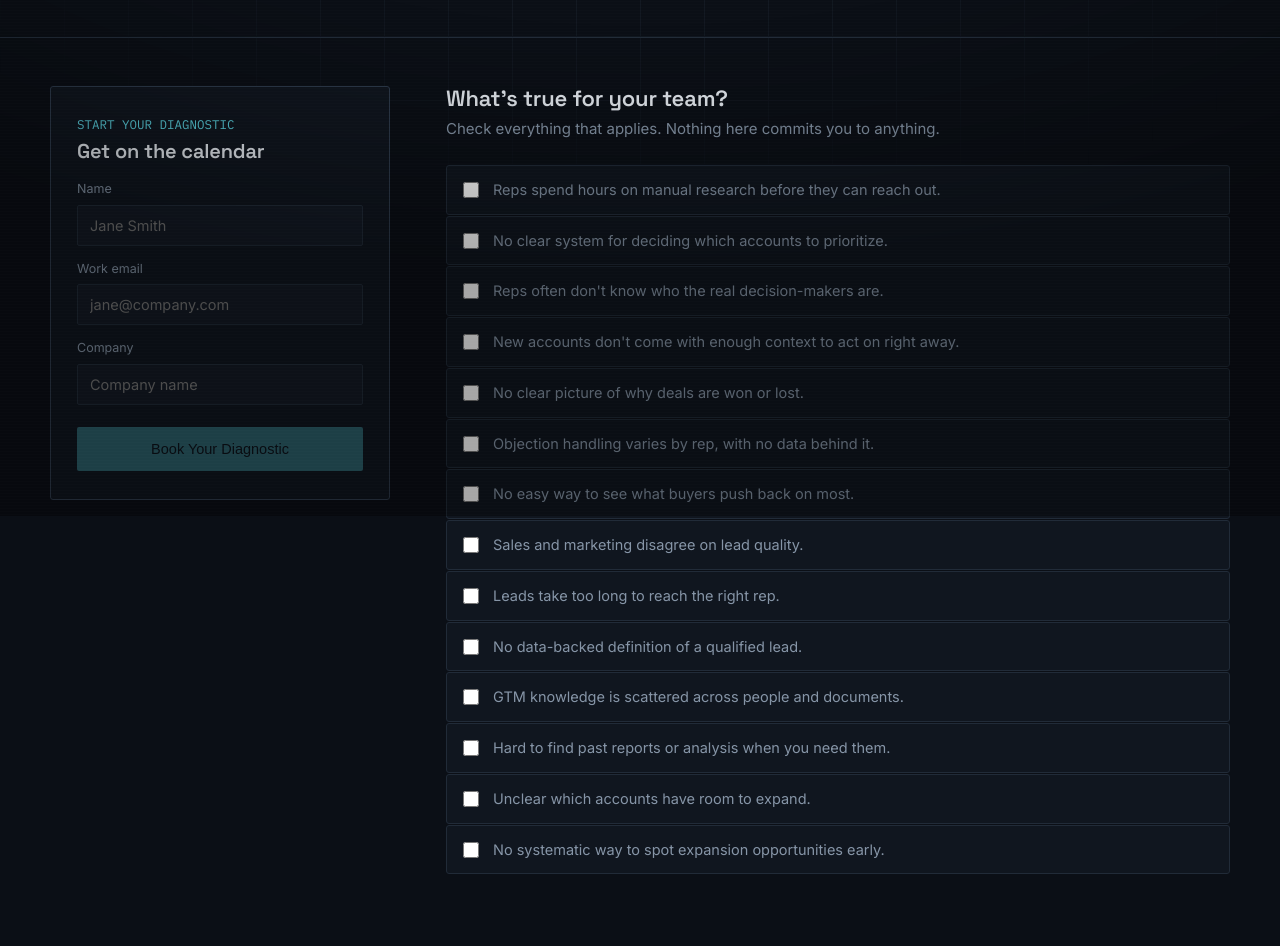
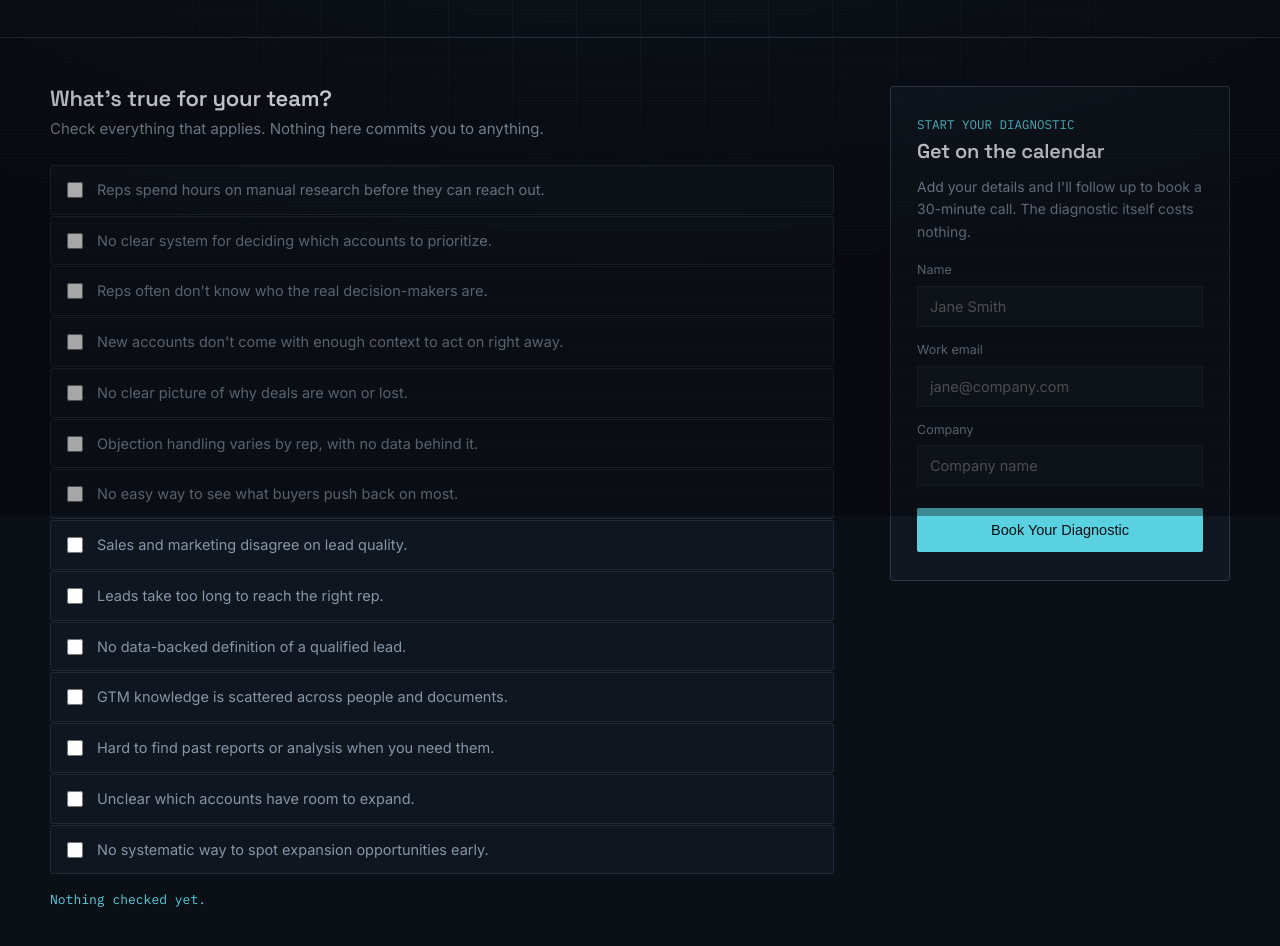
Before and after one commit to Xsing33/xsingletary.com---website, a Next.js app: page /diagnostic in a window 1280 px wide. Shown: the part 284-1230 px from the top of the page. Built offline with nearby package versions, Linux system fonts and the light colour scheme.

Commit message:
Findability + conversion: OG/Twitter cards + share image, canonicals, Person/ProfessionalService schema, query-led titles, diagnostic checklist-first + live button feedback, guarantee beside CTA, sitemap lastmod

```diff
--- a/app/diagnostic/page.tsx
+++ b/app/diagnostic/page.tsx
@@ -2,9 +2,10 @@ import Nav from "@/components/Nav";
 import DiagnosticForm from "@/components/DiagnosticForm";
 
 export const metadata = {
-  title: "Diagnostic Checklist — Xavier Singletary",
+  title: "What's costing you pipeline? A 2-minute diagnostic",
   description:
     "Two-minute diagnostic: check what's true for your GTM stack, get on the calendar for a call built around what you check.",
+  alternates: { canonical: "/diagnostic" },
 };
 
 export default function DiagnosticPage() {
--- a/app/faq/page.tsx
+++ b/app/faq/page.tsx
@@ -14,7 +14,7 @@ function load(): Tier[] {
 }
 
 export const metadata: Metadata = {
-  title: "GTM Engineering FAQ — Xavier Singletary",
+  title: "GTM engineering FAQ: scoring, intent data, call analysis",
   description:
     "Direct answers on GTM engineering: account scoring, lead scoring from closed-won data, replacing intent data, call analysis, ICP models, and what a GTM engineer actually does.",
   alternates: { canonical: "https://xsingletary.com/faq" },
--- a/app/globals.css
+++ b/app/globals.css
@@ -345,6 +345,12 @@ section{ padding:100px 0; }
 .cta-block{ border-top:1px solid var(--line); padding:110px 0 90px; text-align:center; }
 .cta-block h2{ font-size:34px; max-width:620px; margin:0 auto 20px; }
 .cta-block p{ color:var(--text-dim); font-size:16px; max-width:460px; margin:0 auto 40px; }
+.cta-block .cta-guarantee{
+  color:var(--text); font-size:16.5px; line-height:1.6; max-width:620px;
+  margin:0 auto 34px; padding:18px 24px; border:1px solid var(--line);
+  border-left:3px solid var(--cyan); border-radius:3px; background:var(--bg-panel);
+  text-align:left;
+}
 footer{ border-top:1px solid var(--line); padding:32px 0; font-size:14.5px; color:var(--text-faint); display:flex; justify-content:space-between; }
 
 @media (max-width: 860px){
@@ -372,7 +378,7 @@ footer{ border-top:1px solid var(--line); padding:32px 0; font-size:14.5px; colo
 .diagnostic-page header h1{ font-size:32px; max-width:640px; }
 .diagnostic-page header p{ margin-top:14px; color:var(--text-dim); font-size:16px; max-width:560px; line-height:1.6; }
 
-.diagnostic-page main{ padding:48px 0 100px; display:grid; grid-template-columns: 340px 1fr; gap:56px; align-items:start; }
+.diagnostic-page main{ padding:48px 0 100px; display:grid; grid-template-columns: 1fr 340px; gap:56px; align-items:start; }
 
 .diagnostic-page .form-panel{
   position:sticky; top:32px;
@@ -382,7 +388,11 @@ footer{ border-top:1px solid var(--line); padding:32px 0; font-size:14.5px; colo
   border-radius:3px;
 }
 .diagnostic-page .form-title{ font-family:'IBM Plex Mono', monospace; font-size:12.5px; color:var(--cyan); margin-bottom:6px; }
-.diagnostic-page .form-panel h2{ font-size:20px; margin-bottom:18px; }
+.diagnostic-page .form-panel h2{ font-size:20px; margin-bottom:14px; }
+.diagnostic-page .form-note{ color:var(--text-dim); font-size:14px; line-height:1.6; margin-bottom:18px; }
+.diagnostic-page .check-count{
+  margin-top:16px; font-family:'IBM Plex Mono', monospace; font-size:13px; color:var(--cyan);
+}
 
 .diagnostic-page .field{ margin-bottom:14px; }
 .diagnostic-page .field label{ display:block; font-size:12.5px; color:var(--text-dim); margin-bottom:6px; }
--- a/app/layout.tsx
+++ b/app/layout.tsx
@@ -1,16 +1,93 @@
 import type { Metadata } from "next";
 import "./globals.css";
 
+const SITE = "https://xsingletary.com";
+const TAGLINE = "GTM engineering systems for Series B/C sales teams";
+const DESC =
+  "I build the systems that tell sales reps who to call, why now, and what to say, on the tools you already pay for.";
+
 export const metadata: Metadata = {
-  title: "Xavier Singletary: GTM Engineering, Not Another Tool",
-  description:
-    "GTM engineering systems for Series B/C sales and marketing teams. The tools aren't the problem. The connections between them are.",
+  metadataBase: new URL(SITE),
+  title: {
+    default: `${TAGLINE} | Xavier Singletary`,
+    template: "%s | Xavier Singletary",
+  },
+  description: DESC,
+  alternates: { canonical: "/" },
+  robots: { index: true, follow: true },
+  openGraph: {
+    type: "website",
+    url: SITE,
+    siteName: "Xavier Singletary",
+    title: `${TAGLINE} | Xavier Singletary`,
+    description: DESC,
+    images: [
+      {
+        url: "/og.png",
+        width: 1200,
+        height: 630,
+        alt: "Xavier Singletary — GTM engineering systems for Series B/C sales teams",
+      },
+    ],
+  },
+  twitter: {
+    card: "summary_large_image",
+    title: `${TAGLINE} | Xavier Singletary`,
+    description: DESC,
+    images: ["/og.png"],
+  },
+};
+
+// Who he is and what he sells, for answer engines and search.
+const jsonLd = {
+  "@context": "https://schema.org",
+  "@graph": [
+    {
+      "@type": "Person",
+      "@id": `${SITE}/#person`,
+      name: "Xavier Singletary",
+      jobTitle: "GTM Engineer",
+      url: SITE,
+      description:
+        "GTM engineer who builds pipeline systems for Series B/C sales and marketing teams: account scoring, lead scoring, call intelligence, and contact enrichment on the tools a company already pays for.",
+      knowsAbout: [
+        "GTM engineering",
+        "account prioritization",
+        "lead scoring",
+        "call intelligence",
+        "sales pipeline automation",
+        "contact enrichment",
+      ],
+    },
+    {
+      "@type": "ProfessionalService",
+      "@id": `${SITE}/#service`,
+      name: "Xavier Singletary — GTM Engineering",
+      url: SITE,
+      description: DESC,
+      founder: { "@id": `${SITE}/#person` },
+      areaServed: "US",
+      serviceType: "GTM engineering systems",
+      image: `${SITE}/og.png`,
+    },
+    {
+      "@type": "WebSite",
+      "@id": `${SITE}/#website`,
+      url: SITE,
+      name: "Xavier Singletary",
+      publisher: { "@id": `${SITE}/#person` },
+    },
+  ],
 };
 
 export default function RootLayout({ children }: LayoutProps<"/">) {
   return (
     <html lang="en">
       <body>
+        <script
+          type="application/ld+json"
+          dangerouslySetInnerHTML={{ __html: JSON.stringify(jsonLd) }}
+        />
         <div className="grid-bg"></div>
         <div className="scanlines"></div>
         <div className="vignette"></div>
--- a/components/CtaFooter.tsx
+++ b/components/CtaFooter.tsx
@@ -5,6 +5,10 @@ export default function CtaFooter() {
     <>
       <section className="cta-block" id="book">
         <div className="wrap">
+          <p className="cta-guarantee">
+            If your reps don&apos;t tell me it saves them 30 minutes a day in the first week,
+            you don&apos;t pay the final invoice. You keep the ICP report regardless.
+          </p>
           <a href={BOOKING_URL} className="btn-primary" target="_blank" rel="noopener noreferrer">
             Book a 30-minute call
           </a>
--- a/components/DiagnosticForm.tsx
+++ b/components/DiagnosticForm.tsx
@@ -31,6 +31,7 @@ export default function DiagnosticForm() {
   const [company, setCompany] = useState("");
   const [checked, setChecked] = useState<Set<number>>(new Set());
   const [status, setStatus] = useState<Status>("idle");
+  const [nudge, setNudge] = useState("");
 
   const formValid = name.trim().length > 0 && email.includes("@");
   const anyChecked = checked.size > 0;
@@ -46,7 +47,17 @@ export default function DiagnosticForm() {
   }
 
   async function handleSubmit() {
-    if (!canSubmit) return;
+    // Button stays enabled on purpose. A disabled button with no explanation
+    // is a drop-off point; tell them what's missing instead.
+    if (!canSubmit) {
+      setNudge(
+        !anyChecked
+          ? "Check at least one thing that's true for your team, then send it."
+          : "Add your name and a work email so I know where to follow up."
+      );
+      return;
+    }
+    setNudge("");
     setStatus("submitting");
     try {
       const res = await fetch("/api/diagnostic-submit", {
@@ -68,6 +79,26 @@ export default function DiagnosticForm() {
 
   return (
     <main className="wrap">
+      <div className="checklist-panel">
+        <div className="checklist-head">
+          <h2>What&apos;s true for your team?</h2>
+          <p>Check everything that applies. Nothing here commits you to anything.</p>
+        </div>
+        <div id="checklist">
+          {ITEMS.map((item, i) => (
+            <div className={`check-item${checked.has(i) ? " checked" : ""}`} key={item.text}>
+              <input type="checkbox" id={`item-${i}`} checked={checked.has(i)} onChange={() => toggle(i)} />
+              <label htmlFor={`item-${i}`}>{item.text}</label>
+            </div>
+          ))}
+        </div>
+        <p className="check-count">
+          {checked.size === 0
+            ? "Nothing checked yet."
+            : `${checked.size} of ${ITEMS.length} checked. Your call gets built around these.`}
+        </p>
+      </div>
+
       <div className="form-panel">
         {status === "success" ? (
           <>
@@ -82,6 +113,10 @@ export default function DiagnosticForm() {
           <>
             <div className="form-title">START YOUR DIAGNOSTIC</div>
             <h2>Get on the calendar</h2>
+            <p className="form-note">
+              Add your details and I&apos;ll follow up to book a 30-minute call. The
+              diagnostic itself costs nothing.
+            </p>
 
             <div className="field">
               <label htmlFor="fName">Name</label>
@@ -114,9 +149,11 @@ export default function DiagnosticForm() {
               />
             </div>
 
-            <button className="btn-primary" disabled={!canSubmit} onClick={handleSubmit}>
-              {status === "submitting" ? "Booking…" : "Book Your Diagnostic"}
+            <button className="btn-primary" onClick={handleSubmit}>
+              {status === "submitting" ? "Sending…" : "Book Your Diagnostic"}
             </button>
+
+            {nudge && <p className="error-note">{nudge}</p>}
 
             {status === "error" && (
               <p className="error-note">
@@ -127,21 +164,6 @@ export default function DiagnosticForm() {
           </>
         )}
       </div>
-
-      <div className="checklist-panel">
-        <div className="checklist-head">
-          <h2>What&apos;s true for your team?</h2>
-          <p>Check everything that applies. Nothing here commits you to anything.</p>
-        </div>
-        <div id="checklist">
-          {ITEMS.map((item, i) => (
-            <div className={`check-item${checked.has(i) ? " checked" : ""}`} key={item.text}>
-              <input type="checkbox" id={`item-${i}`} checked={checked.has(i)} onChange={() => toggle(i)} />
-              <label htmlFor={`item-${i}`}>{item.text}</label>
-            </div>
-          ))}
-        </div>
-      </div>
     </main>
   );
 }
```
Also changed, not shown: public/og.png (added), 1 other file (tests, documents, lock files or other folders).
